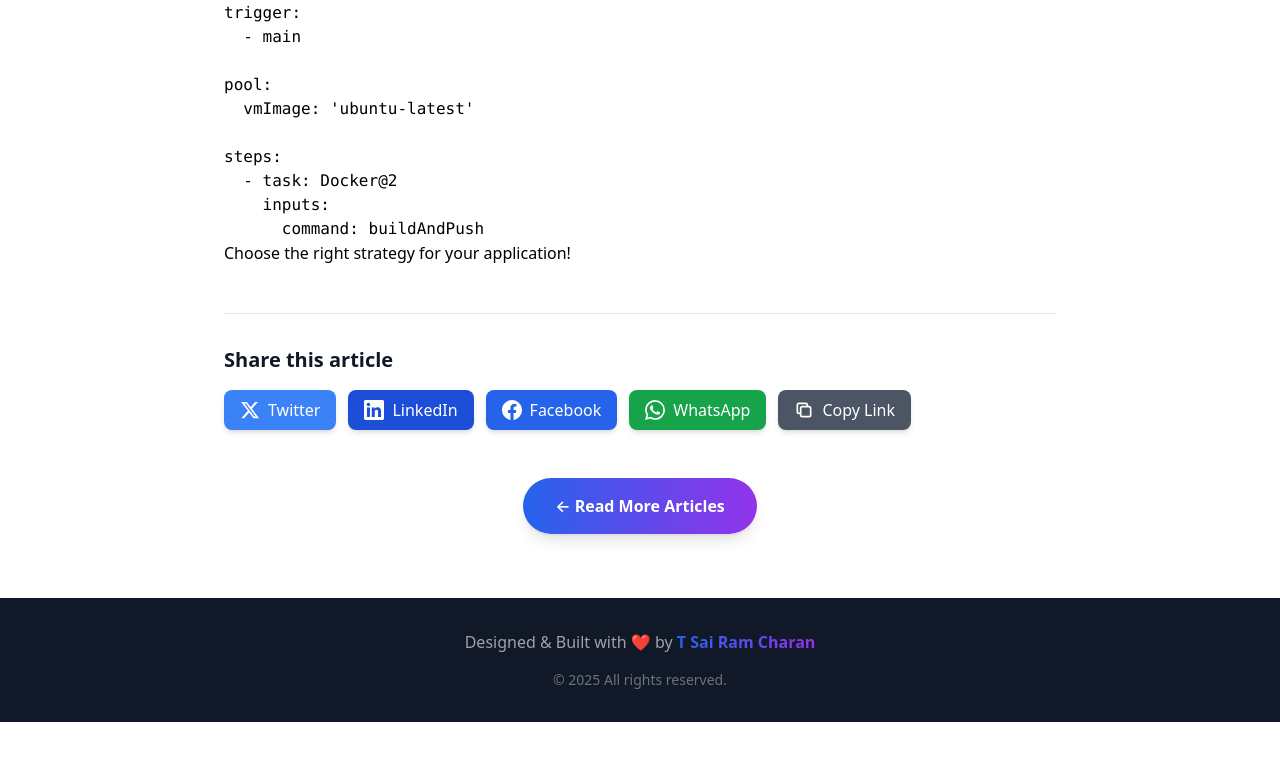
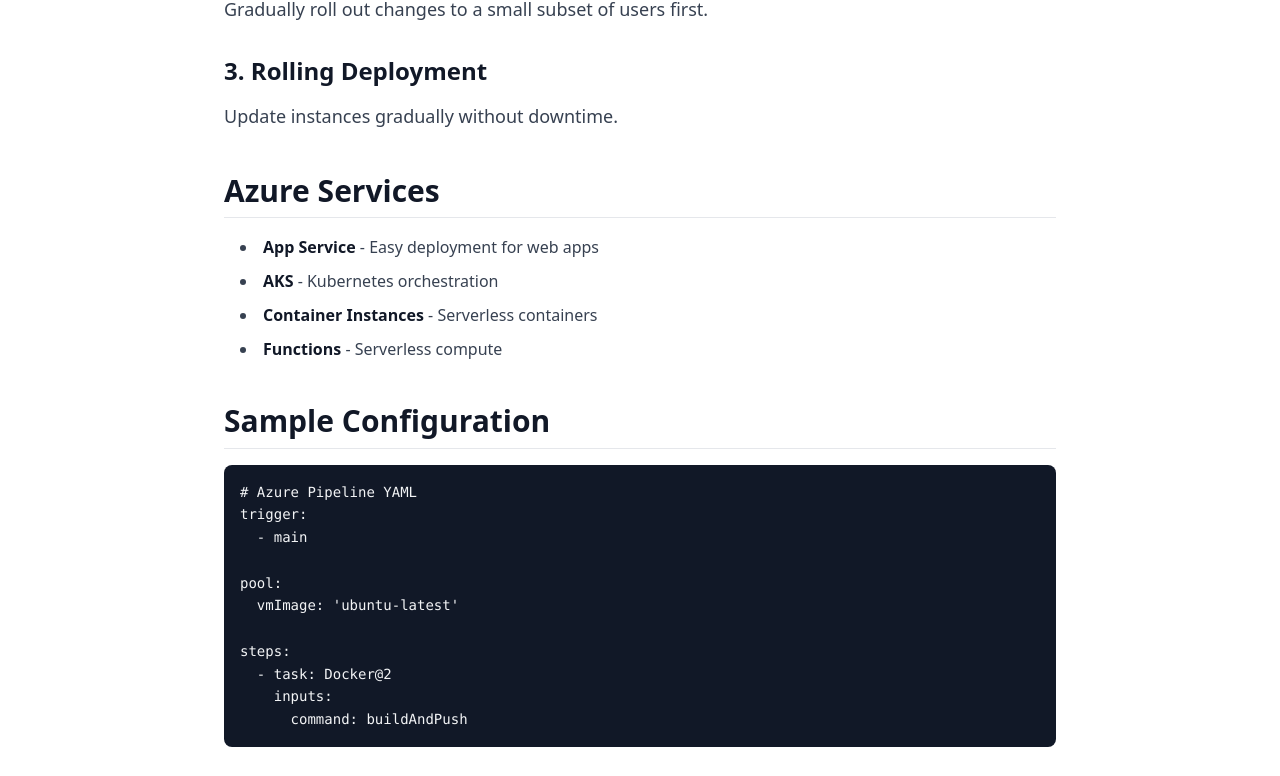
Before and after one commit to TSRCHARAN/Portfolio, a React (Vite) app: page /blogs/azure-deployment-strategies in a window 1280 px wide. Shown: the part 822-1598 px from the top of the page. Before the commit the page ends 1544 px from the top, so only its background shows below. Built offline with nearby package versions, Linux system fonts and the light colour scheme; no server answers.

Commit message:
Enhanced blog content rendering with custom Markdown components for improved styling

```diff
--- a/src/pages/BlogDetail.jsx
+++ b/src/pages/BlogDetail.jsx
@@ -167,20 +167,125 @@
         </div>
 
         {/* Blog Content */}
-        <div className="prose prose-lg dark:prose-invert max-w-none
-          prose-headings:text-gray-900 dark:prose-headings:text-white
-          prose-p:text-gray-700 dark:prose-p:text-gray-300
-          prose-a:text-blue-600 dark:prose-a:text-blue-400
-          prose-strong:text-gray-900 dark:prose-strong:text-white
-          prose-code:text-blue-600 dark:prose-code:text-blue-400
-          prose-code:bg-gray-100 dark:prose-code:bg-gray-800
-          prose-pre:bg-gray-900 dark:prose-pre:bg-gray-950
-          prose-pre:text-gray-100
-          prose-ol:text-gray-700 dark:prose-ol:text-gray-300
-          prose-ul:text-gray-700 dark:prose-ul:text-gray-300
-          prose-li:text-gray-700 dark:prose-li:text-gray-300
-        ">
-          <ReactMarkdown>{blog.content}</ReactMarkdown>
+        <div className="max-w-none">
+          <ReactMarkdown
+            components={{
+              h1: ({children}) => (
+                <h1 className="text-4xl font-bold text-gray-900 dark:text-white mt-12 mb-6 leading-tight">
+                  {children}
+                </h1>
+              ),
+              h2: ({children}) => (
+                <h2 className="text-3xl font-bold text-gray-900 dark:text-white mt-10 mb-4 leading-tight pb-2 border-b border-gray-200 dark:border-gray-700">
+                  {children}
+                </h2>
+              ),
+              h3: ({children}) => (
+                <h3 className="text-2xl font-semibold text-gray-900 dark:text-white mt-8 mb-4 leading-tight">
+                  {children}
+                </h3>
+              ),
+              h4: ({children}) => (
+                <h4 className="text-xl font-semibold text-gray-900 dark:text-white mt-6 mb-3">
+                  {children}
+                </h4>
+              ),
+              p: ({children}) => (
+                <p className="text-gray-700 dark:text-gray-300 leading-relaxed mb-4 text-lg">
+                  {children}
+                </p>
+              ),
+              strong: ({children}) => (
+                <strong className="font-bold text-gray-900 dark:text-white">
+                  {children}
+                </strong>
+              ),
+              em: ({children}) => (
+                <em className="italic text-gray-700 dark:text-gray-300">
+                  {children}
+                </em>
+              ),
+              ul: ({children}) => (
+                <ul className="list-disc list-inside space-y-2 mb-6 text-gray-700 dark:text-gray-300 ml-4">
+                  {children}
+                </ul>
+              ),
+              ol: ({children}) => (
+                <ol className="list-decimal list-inside space-y-2 mb-6 text-gray-700 dark:text-gray-300 ml-4">
+                  {children}
+                </ol>
+              ),
+              li: ({children}) => (
+                <li className="text-gray-700 dark:text-gray-300 leading-relaxed">
+                  {children}
+                </li>
+              ),
+              blockquote: ({children}) => (
+                <blockquote className="border-l-4 border-blue-500 pl-6 py-2 my-6 italic text-gray-600 dark:text-gray-400 bg-blue-50 dark:bg-blue-900 dark:bg-opacity-20 rounded-r-lg">
+                  {children}
+                </blockquote>
+              ),
+              code: ({inline, children}) =>
+                inline ? (
+                  <code className="px-2 py-1 bg-gray-100 dark:bg-gray-800 text-blue-600 dark:text-blue-400 rounded font-mono text-sm">
+                    {children}
+                  </code>
+                ) : (
+                  <code className="block bg-gray-900 dark:bg-gray-950 text-gray-100 p-4 rounded-lg overflow-x-auto mb-6 font-mono text-sm leading-relaxed">
+                    {children}
+                  </code>
+                ),
+              pre: ({children}) => (
+                <pre className="mb-6">
+                  {children}
+                </pre>
+              ),
+              img: ({src, alt}) => (
+                <div className="my-8 flex justify-center">
+                  <img
+                    src={src}
+                    alt={alt}
+                    className="rounded-lg shadow-lg border border-gray-200 dark:border-gray-700 max-w-full h-auto"
+                  />
+                </div>
+              ),
+              a: ({href, children}) => (
+                <a
+                  href={href}
+                  className="text-blue-600 dark:text-blue-400 hover:text-blue-700 dark:hover:text-blue-300 underline hover:no-underline transition-colors"
+                >
+                  {children}
+                </a>
+              ),
+              hr: () => (
+                <hr className="my-8 border-t border-gray-300 dark:border-gray-600" />
+              ),
+              table: ({children}) => (
+                <div className="overflow-x-auto mb-6">
+                  <table className="min-w-full border-collapse border border-gray-300 dark:border-gray-600">
+                    {children}
+                  </table>
+                </div>
+              ),
+              thead: ({children}) => (
+                <thead className="bg-gray-100 dark:bg-gray-800">
+                  {children}
+                </thead>
+              ),
+              th: ({children}) => (
+                <th className="border border-gray-300 dark:border-gray-600 px-4 py-2 text-left font-semibold text-gray-900 dark:text-white">
+                  {children}
+                </th>
+              ),
+              td: ({children}) => (
+                <td className="border border-gray-300 dark:border-gray-600 px-4 py-2 text-gray-700 dark:text-gray-300">
+                  {children}
+                </td>
+              ),
+            }}
+          >
+            {blog.content}
+          </ReactMarkdown>
         </div>
 
         {/* Share Section */}
```
